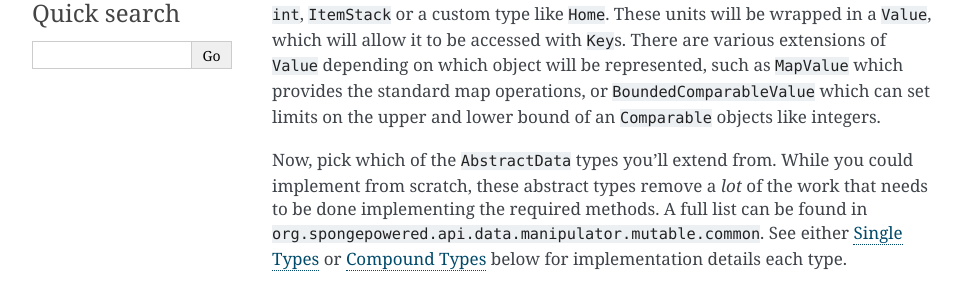
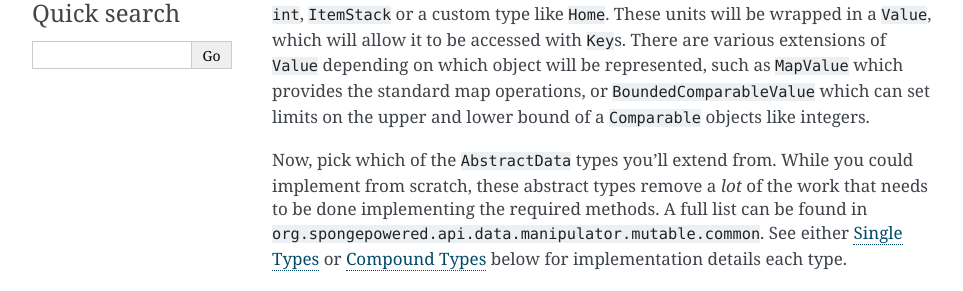
Before and after one commit to SpongePowered/SpongeDocs, a Sphinx documentation site: the page built from source/plugin/data/custom/datamanipulators.rst, in a window 1280 px wide and 900 px high. Shown: the part 375-666 px from the top of the window, without its empty margins (148-1111 px from the left). Built offline with Sphinx 7.4.7, drawn with Linux system fonts in a browser that asks for light colours; pages that are not in the unit, such as notebooks, are missing from menus; cross-references to code outside the pages are shown as plain code.

Commit message:
Fix more broken links

```diff
--- a/source/plugin/data/custom/datamanipulators.rst
+++ b/source/plugin/data/custom/datamanipulators.rst
@@ -37,7 +37,7 @@
 a custom type like ``Home``. These units will be wrapped in a :javadoc:`Value`, which will allow it to be accessed
 with :javadoc:`Key`\ s. There are various extensions of ``Value`` depending on which object will be represented, such
 as :javadoc:`MapValue` which provides the standard map operations, or :javadoc:`BoundedComparableValue` which can set
-limits on the upper and lower bound of an :javadoc:`Comparable` objects like integers.
+limits on the upper and lower bound of a :javadoc:`Comparable` objects like integers.
 
 Now, pick which of the :javadoc:`AbstractData` types you'll extend from. While you could implement from scratch, these
 abstract types remove a *lot* of the work that needs to be done implementing the required methods. A full list can be
--- a/source/plugin/data/custom/serialization.rst
+++ b/source/plugin/data/custom/serialization.rst
@@ -5,15 +5,15 @@
 .. javadoc-import::
     org.spongepowered.api.data.DataHolder
     org.spongepowered.api.data.DataQuery
+    org.spongepowered.api.data.DataSerializable
     org.spongepowered.api.data.manipulator.DataManipulator
+    org.spongepowered.api.data.manipulator.DataManipulatorBuilder
     org.spongepowered.api.data.persistence.AbstractDataBuilder
     org.spongepowered.api.data.persistence.DataBuilder
     org.spongepowered.api.data.persistence.DataContentUpdater
     org.spongepowered.api.data.persistence.DataManipulator
-    org.spongepowered.api.data.persistence.DataManipulatorBuilder
     org.spongepowered.api.data.persistence.DataTranslator
     org.spongepowered.api.data.persistence.DataTranslators
-    org.spongepowered.api.data.serialization.DataSerializable
 
 Without a method for serializing and deserializing, your data will not persist across restarts. Sponge has a few different
 ways to serialize/deserialize data based on the type of data:
```
Also changed, not shown: other parts of source/plugin/data/custom/datamanipulators.rst (+2 -2 lines).
